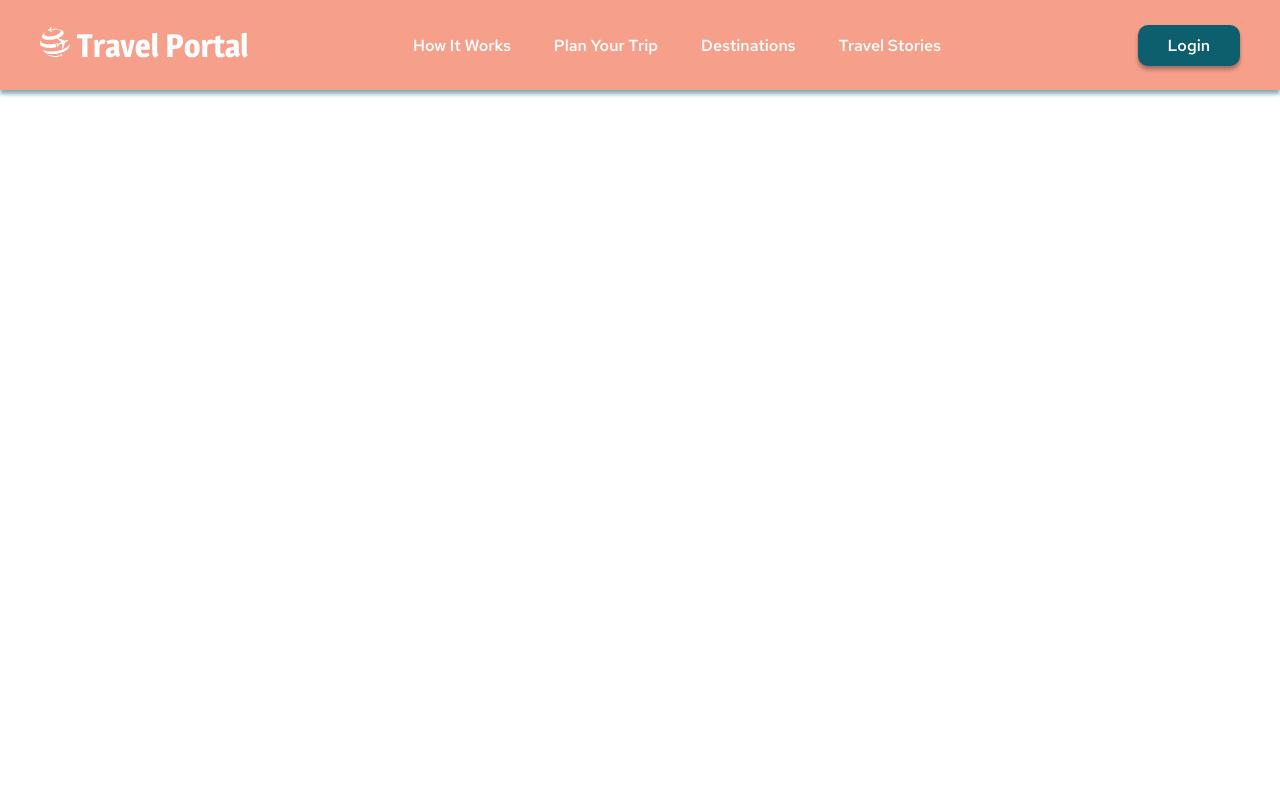
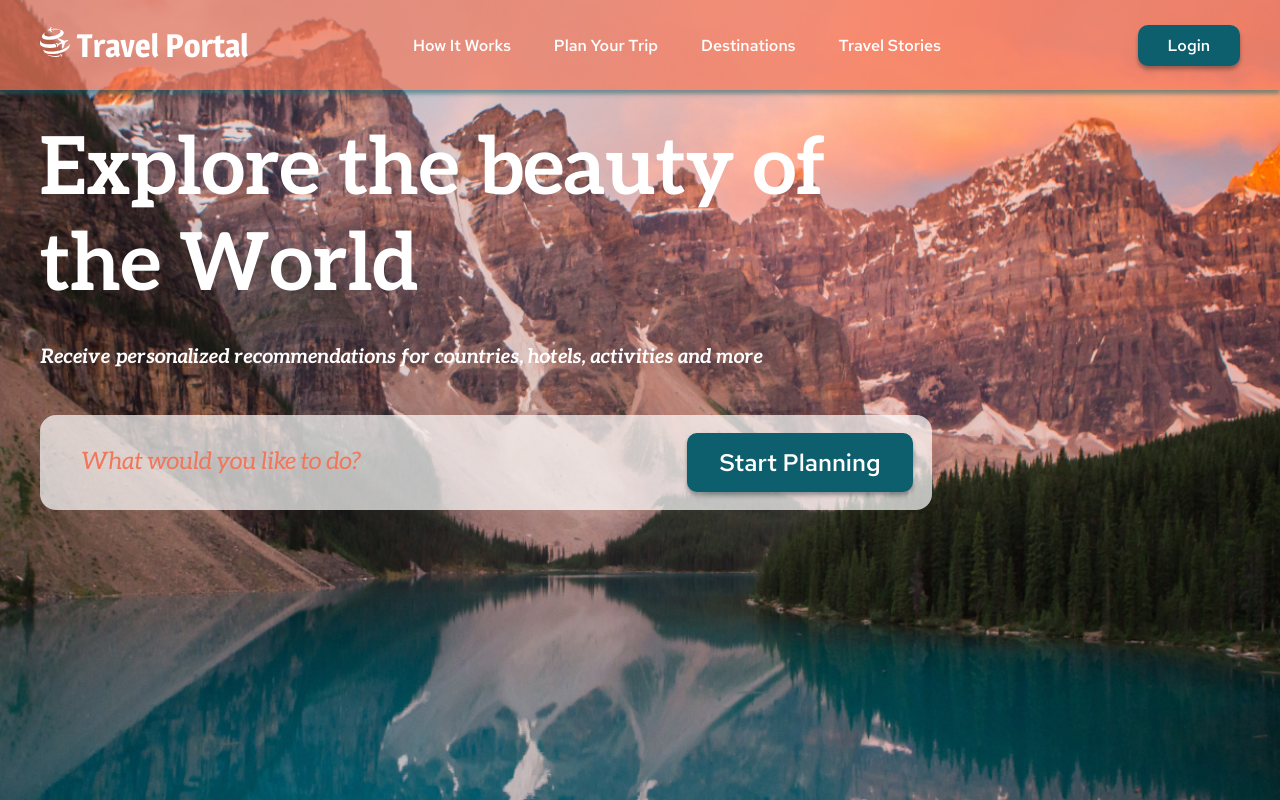
Before and after one commit to aliaksei-siniauski/projects, a website: page travel/index.html in a window 1280 px wide. Drawn offline with Linux system fonts and the light colour scheme; files whose address does not match are found by name.

Commit message:
feat: add preview section

```diff
--- a/travel/index.html
+++ b/travel/index.html
@@ -21,7 +21,7 @@
         <nav class="nav header__nav">
           <ul class="list">
             <li class="list__item">
-              <a href="#prewiew" class="list__link">How It Works</a>
+              <a href="#preview" class="list__link">How It Works</a>
             </li>
             <li class="list__item">
               <a href="#steps" class="list__link">Plan Your Trip</a>
@@ -38,8 +38,10 @@
             <li class="list__item list__item--mobile">
               <a href="#footer" class="list__link">Social Media</a>
             </li>
-          </ul> <!-- close list -->
-        </nav> <!-- close nav -->
+          </ul>
+          <!-- close list -->
+        </nav>
+        <!-- close nav -->
         <div class="header__button">
           <button class="button button--small">Login</button>
         </div>
@@ -47,5 +49,25 @@
       </div>
       <!-- close container -->
     </header>
+    <!-- close header -->
+
+    <main>
+      <section class="preview">
+        <div class="container preview__container">
+          <div class="preview-content">
+            <h1 class="preview__title">Explore the beauty of the World</h1>
+            <p class="preview__text">
+              Receive personalized recommendations for countries, hotels,
+              activities and more
+            </p>
+            <div class="search preview__search">
+              <input class="search__input" type="text" placeholder="What would you like to do?">
+              <button type="submit" class="button button--main search__button">Start Planning</button>
+            </div>
+          </div>
+          <!-- close preview-content -->
+        </div>
+      </section>
+    </main>
   </body>
 </html>
--- a/travel/src/scss/abstracts/_variables.scss
+++ b/travel/src/scss/abstracts/_variables.scss
@@ -19,7 +19,7 @@ $fs-title: 3.5rem; /* 35px */
 $fs-logo: 3.2rem; /* 32px */
 
 $height-link: 2.1rem;
-
+$height-main: 2.4rem;
 /* mobile */
 
 $fs-section-mobile: 1.4rem; /* 14px */
@@ -29,14 +29,18 @@ $fs-main-mobile: 0.9rem; /* 9px */
 /* border */
 
 $button-radius: 1rem;
+$img-radius: 1.6rem;
 
 /* outset */
 $padding-inline: 1.5rem;
+
 /* font-family */
-
 $ff-main: "Aleo";
 $ff-secondary: "RedHatText";
 $ff-logo: "Magro";
+
+/* font-weight */
+$bold: 700;
 
 /* container-width */
 
--- a/travel/src/scss/base/_base.scss
+++ b/travel/src/scss/base/_base.scss
@@ -3,7 +3,7 @@ body {
   @extend %flex;
   @extend %flex-column;
   @extend %js-content-space-between;
-  @include font($fs-main, $fs-button);
+  @include font($fs-main, $height-main);
   font-family: $ff-main;
   color: $light-color;
 }
--- a/travel/src/scss/base/_typography.scss
+++ b/travel/src/scss/base/_typography.scss
@@ -0,0 +1,4 @@
+h1 {
+  font-family: $ff-main;
+  @include font(8rem, 9.6rem, 700);
+}
--- a/travel/src/scss/components/_button.scss
+++ b/travel/src/scss/components/_button.scss
@@ -8,12 +8,16 @@
   border-radius: $button-radius;
   box-shadow: 0px 4px 4px rgba(0, 0, 0, 0.25),
     0px 2px 3px rgba(13, 96, 111, 0.16);
-    @extend %cursor-pointer;
-    @extend %transition;
-    &:hover {
-        color: $hover-color;
-    }
+  @extend %cursor-pointer;
+  @extend %transition;
+  &:hover {
+    color: $hover-color;
+  }
   &--small {
     padding: 1rem 3rem;
   }
+  &--main {
+    padding: 1.35rem 3.25rem;
+    @include font($fs-button, 3.2rem )
+  }
 }
--- /dev/null
+++ b/travel/src/scss/components/_search-input.scss
@@ -0,0 +1,17 @@
+
+.search {
+    @extend %flex;
+    @extend %js-content-space-between;
+    padding: 1.8rem 1.9rem 1.8rem 4rem;
+    background: rgba(255, 255, 255, 0.7);
+    border-radius: $img-radius;
+  }
+  .search__input {
+    min-width: 56rem;
+    background: transparent;
+    border: none;
+    &::placeholder {
+      color: $secondary-color;
+      @include font($fs-button, 2.9rem,$style: italic);
+    }
+  }
--- a/travel/src/scss/layout/_header.scss
+++ b/travel/src/scss/layout/_header.scss
@@ -1,4 +1,8 @@
 .header {
+  position: fixed;
+  top: 0;
+  left: 0;
+  right: 0;
   padding: 2.5rem 0 2.4rem;
   background-color: rgba(242, 120, 92, 0.7);
   box-shadow: 0px 4px 4px rgba(13, 96, 111, 0.5);
--- a/travel/src/scss/layout/_preview.scss
+++ b/travel/src/scss/layout/_preview.scss
@@ -0,0 +1,23 @@
+.preview {
+  min-height: 100vh;
+  background-image: url("/src/images/main-bg.jpg");
+  background-position: center top;
+  background-size: cover;
+  background-repeat: no-repeat;
+}
+
+.preview__container {
+  padding-top: 12.2rem;
+}
+.preview-content {
+  max-width: 89.2rem;
+}
+.preview__text {
+  margin-top: 3.1rem;
+  font-style: italic;
+  font-weight: $bold;
+}
+
+.preview__search {
+    margin-top: 4.6rem;
+}
--- a/travel/src/scss/main.scss
+++ b/travel/src/scss/main.scss
@@ -27,6 +27,7 @@
 
 @import "components/button";
 @import "components/logo";
+@import "components/search-input";
 @import "components/nav";
 @import "components/hamburger";
 @import "components/slider";
```
Also changed, not shown: travel/src/scss/main.css, 1 other file.
